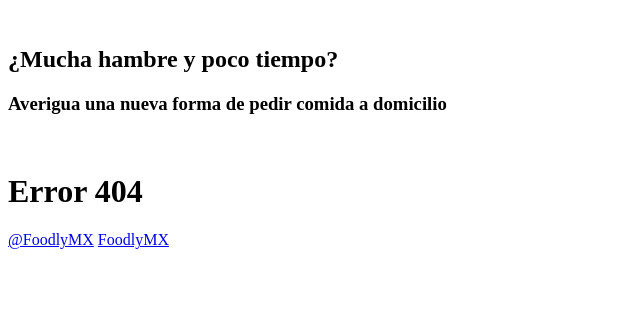
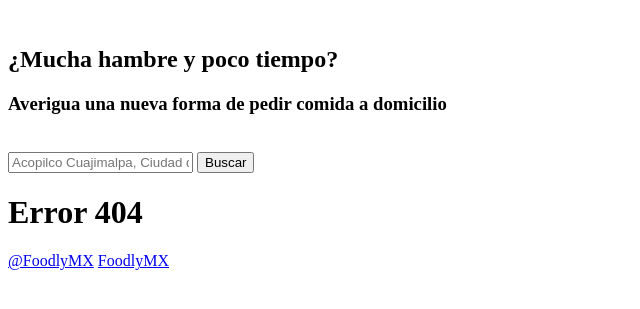
Before and after one commit to pateketrueke/foodly, a PHP site: template views/errors/404.html.php in a window 1280 px wide. Shown: the top 309 px of the page, without its empty margins (0-640 px from the left). Run offline with PHP 8.4, Linux system fonts and the light colour scheme; the template is opened without the code that fills it, so the values that code supplies are empty; some libraries are stand-ins or nearby versions; some web fonts are replaced.

Commit message:
Ya esta la cajita de busqueda

```diff
--- a/views/layouts/default.html.php
+++ b/views/layouts/default.html.php
@@ -29,6 +29,10 @@
 		  </div>
       <img id="triangulo" alt="<?php echo $title; ?>" src="<?php echo path_to('public/img/triangulo.png'); ?>">
     </div>
+    <form action="#locate" id="locate">
+      <div><input type="text" id="query" placeholder="Acopilco Cuajimalpa, Ciudad de México, Tlalpan">
+      <input type="submit" value="Buscar" id="go"></div>
+  </form>
   </header>
 <?php echo $body; ?>
 <!-- <?php echo ticks(BEGIN); ?>s -->
```
